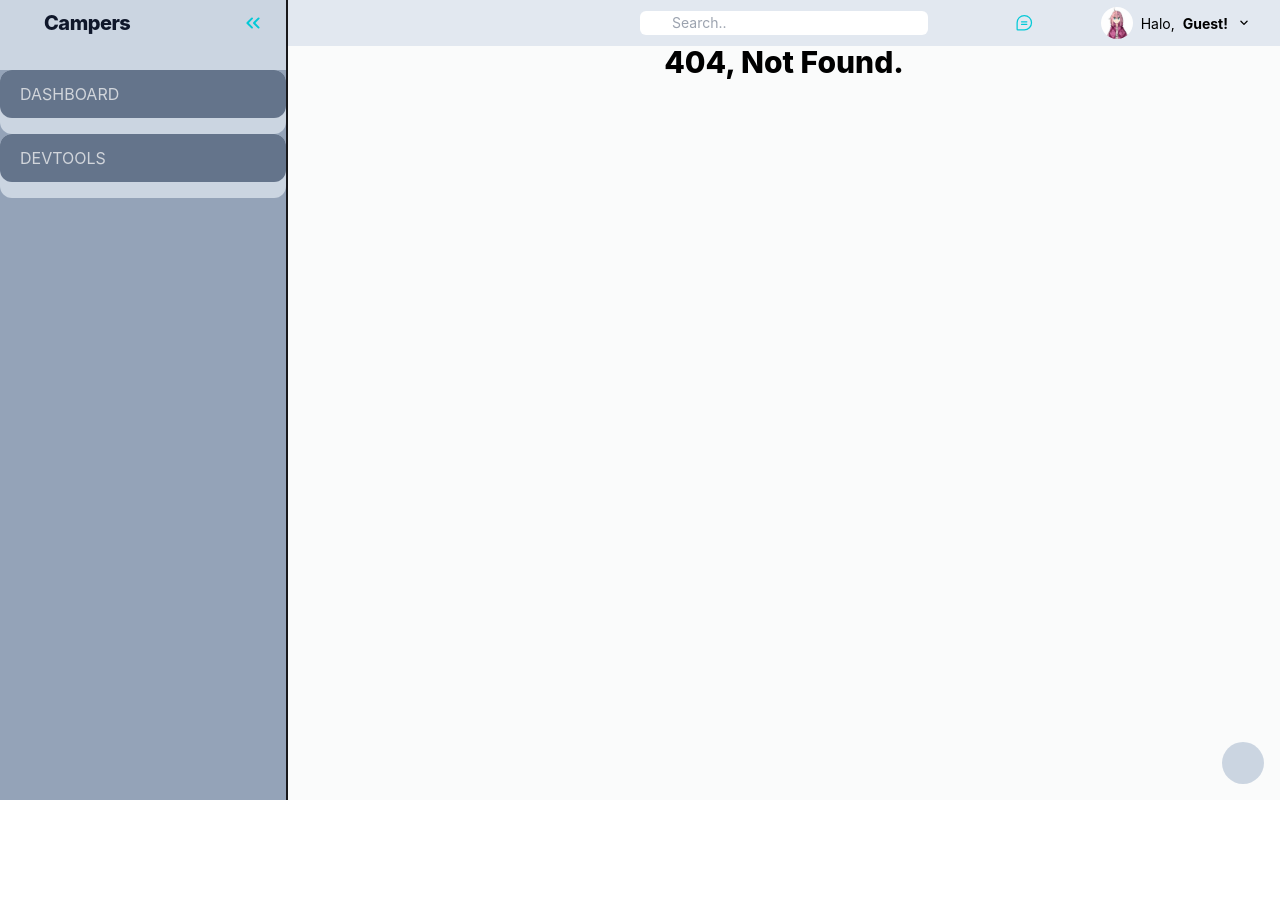
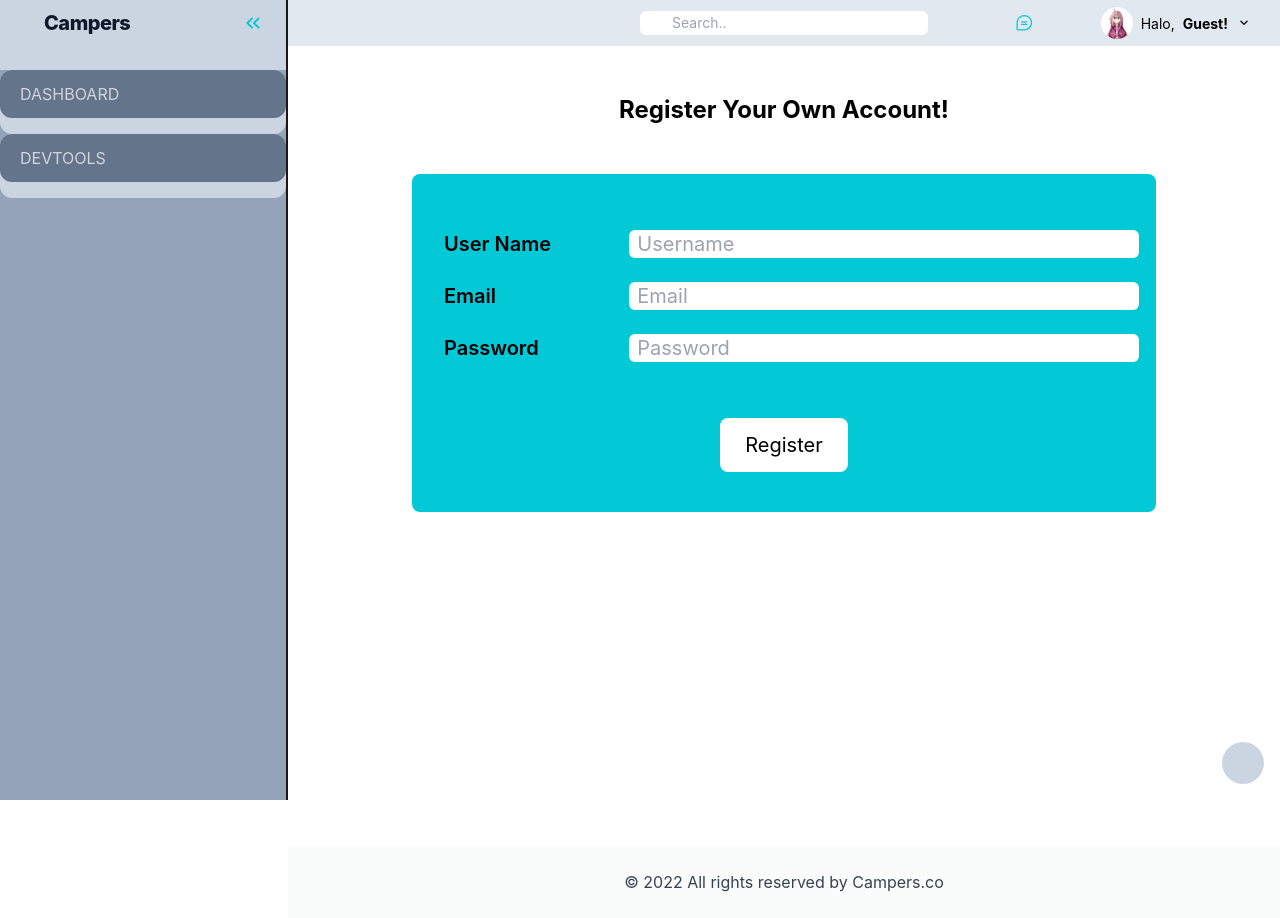
Before and after one commit to izaz4141/NDT_SBD, a Vue app: page /register in a window 1280 px wide. Before the commit this address had no page. Before the commit the page ends 800 px from the top, so only its background shows below. Built offline with nearby package versions, Linux system fonts and the light colour scheme; some icons are missing.

Commit message:
added Login & Registration Page

```diff
--- a/src/App.vue
+++ b/src/App.vue
@@ -8,6 +8,7 @@
   import ThemePopup from './components/ThemePopup.vue'
   import SetCon from './components/SetCon.vue'
   import NavBar from './components/NavBar.vue'
+  import Footer from './components/Footer.vue'
 
   const user = ref(useStorageAsync('user', false, localStorage))
 
@@ -44,14 +45,16 @@
     <SetCon />
     <div
       class="dark:bg-main-bg bg-main-bg min-h-screen w-full"
-      :class="{ 'md:ml-72': activeMenu, 'flex-2': !activeMenu }"
+      :class="{ 'md:ml-72': activeMenu, '': !activeMenu }"
     >
       <NavBar />
-      <div>
+      <div
+        class="bg-white dark:bg-secondary-dark-bg overflow-auto dark:text-white min-h-screen"
+      >
         <ThemePopup v-if="themeOpen" />
         <router-view />
       </div>
-      <!-- footer -->
+      <Footer />
     </div>
   </div>
   <!-- <div>
--- a/src/components/Chat.vue
+++ b/src/components/Chat.vue
@@ -1,7 +1,7 @@
 <template>
   <div
     v-on-click-outside="handleChatClose"
-    class="nav-item absolute right-5 md:right-52 top-16 bg-neutral-200 border-2 border-[#42464D] dark:bg-[#42464D] dark:border-zinc-900 pt-4 pb-4 pr-8 pl-8 rounded-lg w-96"
+    class="zindex absolute right-5 md:right-52 top-16 bg-neutral-200 border-2 border-[#42464D] dark:bg-[#42464D] dark:border-zinc-900 pt-4 pb-4 pr-8 pl-8 rounded-lg w-96"
   >
     <div class="flex justify-between items-center">
       <div class="flex gap-3">
@@ -75,4 +75,8 @@
   }
 </script>
 
-<style scoped></style>
+<style scoped>
+  .zindex {
+    z-index: 100;
+  }
+</style>
--- /dev/null
+++ b/src/components/Footer.vue
@@ -0,0 +1,13 @@
+<template>
+  <div class="dark:bg-main-dark-bg">
+    <div class="py-6">
+      <p class="dark:text-gray-200 text-gray-700 text-center">
+        © 2022 All rights reserved by Campers.co
+      </p>
+    </div>
+  </div>
+</template>
+
+<script setup></script>
+
+<style lang="css" scoped></style>
--- a/src/components/NavBar.vue
+++ b/src/components/NavBar.vue
@@ -1,5 +1,7 @@
 <template>
-  <div class="fixed md:static bg-slate-200 dark:bg-main-dark-bg navbar w-full">
+  <div
+    class="fixed md:static bg-slate-200 dark:bg-main-dark-bg navbar w-full zindex"
+  >
     <div class="grid grid-cols-3 relative md:mx-6 top-0">
       <div class="flex justify-start relative">
         <!-- this is the sidebar toggle -->
@@ -93,4 +95,8 @@
   }
 </script>
 
-<style scoped></style>
+<style scoped>
+  .zindex {
+    z-index: 1000;
+  }
+</style>
--- a/src/components/Notification.vue
+++ b/src/components/Notification.vue
@@ -1,7 +1,7 @@
 <template>
   <div
     v-on-click-outside="handleNotificationClose"
-    class="nav-item absolute right-5 md:right-40 top-16 bg-neutral-200 border-2 border-[#42464D] dark:bg-[#42464D] dark:border-zinc-900 pt-4 pb-4 pr-8 pl-8 rounded-lg w-96"
+    class="zindex absolute right-5 md:right-40 top-16 bg-neutral-200 border-2 border-[#42464D] dark:bg-[#42464D] dark:border-zinc-900 pt-4 pb-4 pr-8 pl-8 rounded-lg w-96"
   >
     <div class="flex justify-between items-center">
       <div class="flex gap-3">
@@ -69,4 +69,8 @@
   }
 </script>
 
-<style lang="css" scoped></style>
+<style lang="css" scoped>
+  .zindex {
+    z-index: 100;
+  }
+</style>
--- a/src/components/SetCon.vue
+++ b/src/components/SetCon.vue
@@ -1,5 +1,5 @@
 <template>
-  <div class="fixed right-4 bottom-4" :style="{ zindex: '1000' }">
+  <div class="fixed right-4 bottom-4 zindex">
     <button
       @click="HandleClick"
       class="p-2 hover:drop-shadow-xl hover:bg-light-gray bg-slate-300 dark:bg-main-dark-bg dark:hover:bg-secondary-dark-bg"
@@ -21,4 +21,8 @@
   }
 </script>
 
-<style lang="" scoped></style>
+<style lang="css" scoped>
+  .zindex {
+    z-index: 1000;
+  }
+</style>
--- a/src/components/ThemePopup.vue
+++ b/src/components/ThemePopup.vue
@@ -1,5 +1,5 @@
 <template>
-  <div class="bg-half-transparent w-screen fixed nav-item top-0 right-0">
+  <div class="bg-half-transparent w-screen fixed nav-item top-0 right-0 zindex">
     <div
       class="float-right h-screen text-black dark:text-gray-200 bg-white dark:bg-[#484B52] w-400"
     >
@@ -84,4 +84,8 @@
   }
 </script>
 
-<style lang="scss" scoped></style>
+<style lang="css" scoped>
+  .zindex {
+    z-index: 1000;
+  }
+</style>
--- a/src/router/index.js
+++ b/src/router/index.js
@@ -1,6 +1,8 @@
 import { createRouter, createWebHistory } from 'vue-router'
 import { links } from '../data/dummy'
 import NotFound from '../views/NotFound.vue'
+import LoginPage from '../views/LoginPage.vue'
+import RegisterPage from '../views/RegisterPage.vue'
 // route rendered statically because gh-pages cant get file after build
 const routee = []
 links.map((category) => {
@@ -14,6 +16,16 @@ links.map((category) => {
 })
 
 routee.push(
+  {
+    name: 'login',
+    path: '/login',
+    component: LoginPage,
+  },
+  {
+    name: 'register',
+    path: '/register',
+    component: RegisterPage,
+  },
   {
     name: 'not-found',
     path: '/:pathMatch(.*)*',
--- /dev/null
+++ b/src/views/LoginPage.vue
@@ -0,0 +1,143 @@
+<template>
+  <section class="justify-center items-center dark:text-white">
+    <h2 class="text-center text-2xl my-12 font-bold">Log Into Your Account!</h2>
+    <form
+      class="text-center my-10 text-xl relative items-center pt-8 pl-8 pr-8 pb-2 centerer rounded-lg"
+      @submit.prevent="handleSubmit"
+      :style="{ background: currentColor }"
+    >
+      <div class="form-row">
+        <label htmlFor="email" class="form-label"> Email </label>
+        <div class="div-input">
+          <input
+            type="email"
+            class="form-input"
+            id=""
+            v-model="email"
+            placeholder="Email"
+          />
+        </div>
+      </div>
+      <div class="form-row">
+        <label htmlFor="password" class="form-label"> Password </label>
+        <div class="div-input">
+          <input
+            type="password"
+            class="form-input"
+            id=""
+            v-model="password"
+            placeholder="Password"
+          />
+        </div>
+      </div>
+      <button
+        type="submit"
+        class="py-3 px-6 my-8 bg-white dark:bg-main-dark-bg text-black dark:text-white"
+      >
+        Login
+      </button>
+    </form>
+  </section>
+</template>
+
+<script setup>
+  import { ref, inject } from 'vue'
+  import { useRouter } from 'vue-router'
+  import httpClient from '../api/api'
+
+  const router = useRouter()
+  const user = inject('user')
+  if (user.value) {
+    router.push('/')
+  }
+  const currentColor = inject('currentColor')
+
+  const email = ref('')
+  const password = ref('')
+
+  const user_provider = async () => {
+    try {
+      const resp = await httpClient.get('/@me')
+      user.value = resp.data
+    } catch (error) {
+      console.log('Not Authorized')
+    }
+  }
+
+  const handleSubmit = async () => {
+    try {
+      await httpClient.post('/login', {
+        email: email.value,
+        password: password.value,
+      })
+      user_provider()
+      router.push('/')
+    } catch (error) {
+      try {
+        if (error.response.status === 401) {
+          alert('Invalid Credentials')
+        }
+        if (error.response.status === 404) {
+          alert('User not Found!')
+        }
+      } catch (er) {
+        console.log(er)
+      }
+    }
+  }
+</script>
+
+<style lang="css" scoped>
+  .centerer {
+    margin: 0 auto;
+  }
+  form {
+    width: 75%;
+  }
+  .form-row {
+    display: grid;
+    grid-template-columns: 25% 75%;
+    justify-content: space-between;
+    margin-top: 3vh;
+    margin-bottom: 3vh;
+  }
+  .form-label {
+    display: flex;
+    justify-content: flex-start;
+    margin-right: 2vh;
+    font-weight: 600;
+  }
+  .form-input {
+    width: 100%;
+    --tw-text-opacity: 1;
+    color: rgb(17 24 39 / var(--tw-text-opacity));
+    background-color: transparent;
+  }
+  .dark .form-input {
+    --tw-text-opacity: 1;
+    color: rgb(255 255 255 / var(--tw-text-opacity));
+  }
+  .form-input:focus {
+    outline: 2px solid transparent;
+    outline-offset: 2px;
+  }
+  .div-input {
+    display: flex;
+    width: 100%;
+    justify-content: flex-end;
+    border-radius: 0.375rem;
+    padding-left: 0.5rem;
+    margin-left: 3%;
+    margin-right: 3%;
+    background-color: white;
+  }
+  .dark .div-input {
+    --tw-text-opacity: 1;
+    background-color: rgb(17 24 39 / var(--tw-bg-opacity));
+  }
+  .div-input:focus-within {
+    outline-style: solid;
+    outline-width: 2px;
+    outline-color: #2563eb;
+  }
+</style>
--- /dev/null
+++ b/src/views/RegisterPage.vue
@@ -0,0 +1,155 @@
+<template>
+  <section class="justify-center items-center dark:text-white">
+    <h2 class="text-center text-2xl my-12 font-bold">
+      Register Your Own Account!
+    </h2>
+    <form
+      class="text-center my-10 text-xl relative items-center pt-8 pl-8 pr-8 pb-2 centerer rounded-lg"
+      @submit.prevent="handleSubmit"
+      :style="{ background: currentColor }"
+    >
+      <div class="form-row">
+        <label htmlFor="name" class="form-label"> User Name </label>
+        <div class="div-input">
+          <input
+            type="name"
+            class="form-input"
+            id=""
+            v-model="name"
+            placeholder="Username"
+          />
+        </div>
+      </div>
+      <div class="form-row">
+        <label htmlFor="email" class="form-label"> Email </label>
+        <div class="div-input">
+          <input
+            type="email"
+            class="form-input"
+            id=""
+            v-model="email"
+            placeholder="Email"
+          />
+        </div>
+      </div>
+      <div class="form-row">
+        <label htmlFor="password" class="form-label"> Password </label>
+        <div class="div-input">
+          <input
+            type="password"
+            class="form-input"
+            id=""
+            v-model="password"
+            placeholder="Password"
+          />
+        </div>
+      </div>
+      <button
+        type="submit"
+        class="py-3 px-6 my-8 bg-white dark:bg-main-dark-bg text-black dark:text-white"
+      >
+        Register
+      </button>
+    </form>
+  </section>
+</template>
+
+<script setup>
+  import { ref, inject } from 'vue'
+  import { useRouter } from 'vue-router'
+  import httpClient from '../api/api'
+
+  const router = useRouter()
+  const user = inject('user')
+  if (user.value) {
+    router.push('/')
+  }
+  const currentColor = inject('currentColor')
+
+  const name = ref('')
+  const email = ref('')
+  const password = ref('')
+
+  const user_provider = async () => {
+    try {
+      const resp = await httpClient.get('/@me')
+      user.value = resp.data
+    } catch (error) {
+      console.log('Not Authorized')
+    }
+  }
+  const handleSubmit = async () => {
+    try {
+      await httpClient.post('/register', {
+        name: name.value,
+        email: email.value,
+        password: password.value,
+      })
+      user_provider()
+      router.push('/')
+    } catch (error) {
+      try {
+        if (error.response.status === 409) {
+          alert('Akun lain telah memakai email tersebut')
+        }
+      } catch (er) {
+        console.log(er)
+      }
+    }
+  }
+</script>
+
+<style lang="css" scoped>
+  .centerer {
+    margin: 0 auto;
+  }
+  form {
+    width: 75%;
+  }
+  .form-row {
+    display: grid;
+    grid-template-columns: 25% 75%;
+    justify-content: space-between;
+    margin-top: 3vh;
+    margin-bottom: 3vh;
+  }
+  .form-label {
+    display: flex;
+    justify-content: flex-start;
+    margin-right: 2vh;
+    font-weight: 600;
+  }
+  .form-input {
+    width: 100%;
+    --tw-text-opacity: 1;
+    color: rgb(17 24 39 / var(--tw-text-opacity));
+    background-color: transparent;
+  }
+  .dark .form-input {
+    --tw-text-opacity: 1;
+    color: rgb(255 255 255 / var(--tw-text-opacity));
+  }
+  .form-input:focus {
+    outline: 2px solid transparent;
+    outline-offset: 2px;
+  }
+  .div-input {
+    display: flex;
+    width: 100%;
+    justify-content: flex-end;
+    border-radius: 0.375rem;
+    padding-left: 0.5rem;
+    margin-left: 3%;
+    margin-right: 3%;
+    background-color: white;
+  }
+  .dark .div-input {
+    --tw-text-opacity: 1;
+    background-color: rgb(17 24 39 / var(--tw-bg-opacity));
+  }
+  .div-input:focus-within {
+    outline-style: solid;
+    outline-width: 2px;
+    outline-color: #2563eb;
+  }
+</style>
```
Also changed, not shown: src/components/ProfileDropdown.vue (+10 -2 lines), src/components/SideBar.vue (+8 -2 lines).
